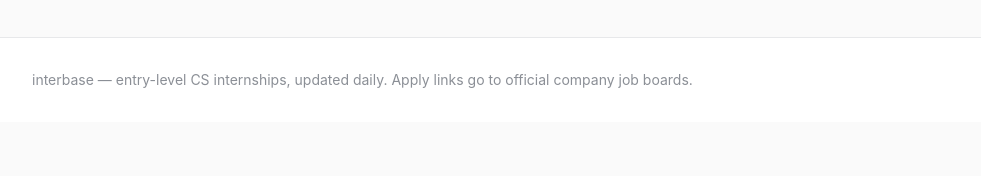
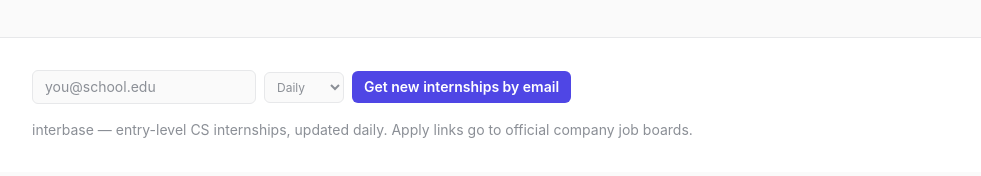
Before and after one commit to josephzhengg/interbase, a Next.js app in the folder apps/web/: page / in a window 1280 px wide. Shown: the part 318-494 px from the top of the page, without its empty margins (48-1029 px from the left). Built offline with nearby package versions, Linux system fonts and the light colour scheme; no server answers; the database is empty.

Commit message:
feat: email digest subscription with double opt-in

```diff
--- /dev/null
+++ b/apps/web/src/app/api/confirm/route.ts
@@ -0,0 +1,14 @@
+import { NextResponse } from "next/server";
+import { eq } from "drizzle-orm";
+import { subscribers } from "@interbase/db";
+import { getDb } from "@/lib/db";
+
+export async function GET(req: Request) {
+  const token = new URL(req.url).searchParams.get("token") ?? "";
+  const baseUrl = process.env.BASE_URL ?? "http://localhost:3000";
+  const rows = token
+    ? await getDb().update(subscribers).set({ confirmedAt: new Date() })
+        .where(eq(subscribers.confirmToken, token)).returning()
+    : [];
+  return NextResponse.redirect(new URL(rows.length ? "/?subscribed=1" : "/?subscribed=0", baseUrl), 302);
+}
--- /dev/null
+++ b/apps/web/src/app/api/subscribe/route.ts
@@ -0,0 +1,40 @@
+import { randomUUID } from "node:crypto";
+import { NextResponse } from "next/server";
+import { eq } from "drizzle-orm";
+import { z } from "zod";
+import { subscribers } from "@interbase/db";
+import { getDb } from "@/lib/db";
+import { sendEmail } from "@/lib/email";
+
+const bodySchema = z.object({
+  email: z.string().email(),
+  frequency: z.enum(["daily", "weekly"]).default("daily"),
+});
+
+export async function POST(req: Request) {
+  const parsed = bodySchema.safeParse(await req.json().catch(() => null));
+  if (!parsed.success) return NextResponse.json({ error: "Enter a valid email address." }, { status: 400 });
+  const { email, frequency } = parsed.data;
+  const db = getDb();
+  const [existing] = await db.select().from(subscribers).where(eq(subscribers.email, email));
+  if (existing?.confirmedAt) return NextResponse.json({ status: "already-subscribed" });
+  let confirmToken: string;
+  if (existing) {
+    confirmToken = existing.confirmToken;
+    await db.update(subscribers).set({ frequency }).where(eq(subscribers.id, existing.id));
+  } else {
+    confirmToken = randomUUID();
+    await db.insert(subscribers).values({
+      email, frequency, confirmToken, unsubscribeToken: randomUUID(),
+    });
+  }
+  const baseUrl = process.env.BASE_URL ?? "http://localhost:3000";
+  await sendEmail({
+    to: email,
+    subject: "Confirm your interbase digest",
+    html: `<p>Click to confirm your ${frequency} digest of new entry-level internships:</p>
+<p><a href="${baseUrl}/api/confirm?token=${confirmToken}">Confirm subscription</a></p>
+<p>If you didn't request this, ignore this email.</p>`,
+  });
+  return NextResponse.json({ status: "confirmation-sent" });
+}
--- /dev/null
+++ b/apps/web/src/app/api/unsubscribe/route.ts
@@ -0,0 +1,13 @@
+import { NextResponse } from "next/server";
+import { eq } from "drizzle-orm";
+import { subscribers } from "@interbase/db";
+import { getDb } from "@/lib/db";
+
+export async function GET(req: Request) {
+  const token = new URL(req.url).searchParams.get("token") ?? "";
+  const baseUrl = process.env.BASE_URL ?? "http://localhost:3000";
+  if (token) {
+    await getDb().delete(subscribers).where(eq(subscribers.unsubscribeToken, token));
+  }
+  return NextResponse.redirect(new URL("/?unsubscribed=1", baseUrl), 302);
+}
--- a/apps/web/src/app/layout.tsx
+++ b/apps/web/src/app/layout.tsx
@@ -1,5 +1,6 @@
 import type { Metadata } from "next";
 import Link from "next/link";
+import { SubscribeForm } from "@/components/SubscribeForm";
 import "./globals.css";
 
 export const metadata: Metadata = {
@@ -29,7 +30,8 @@ export default function RootLayout({ children }: { children: React.ReactNode })
         </header>
         <main className="mx-auto max-w-6xl px-4 py-6">{children}</main>
         <footer className="mt-12 border-t border-border bg-surface py-8">
-          <div className="mx-auto max-w-6xl px-4 text-sm text-muted">
+          <div className="mx-auto flex max-w-6xl flex-col gap-4 px-4 text-sm text-muted">
+            <SubscribeForm />
             <p>interbase — entry-level CS internships, updated daily. Apply links go to official company job boards.</p>
           </div>
         </footer>
--- /dev/null
+++ b/apps/web/src/components/SubscribeForm.tsx
@@ -0,0 +1,58 @@
+"use client";
+
+import { useState } from "react";
+
+export function SubscribeForm() {
+  const [email, setEmail] = useState("");
+  const [frequency, setFrequency] = useState<"daily" | "weekly">("daily");
+  const [status, setStatus] = useState<"idle" | "busy" | "sent" | "already" | "error">("idle");
+
+  async function submit(e: React.FormEvent) {
+    e.preventDefault();
+    setStatus("busy");
+    try {
+      const res = await fetch("/api/subscribe", {
+        method: "POST",
+        headers: { "content-type": "application/json" },
+        body: JSON.stringify({ email, frequency }),
+      });
+      if (!res.ok) throw new Error("bad status");
+      const data = (await res.json()) as { status: string };
+      setStatus(data.status === "already-subscribed" ? "already" : "sent");
+    } catch {
+      setStatus("error");
+    }
+  }
+
+  if (status === "sent") return <p className="text-sm text-ok">Check your inbox to confirm your subscription.</p>;
+  if (status === "already") return <p className="text-sm text-muted">You're already subscribed.</p>;
+
+  return (
+    <form onSubmit={submit} className="flex flex-wrap items-center gap-2">
+      <input
+        type="email"
+        required
+        value={email}
+        onChange={(e) => setEmail(e.target.value)}
+        placeholder="you@school.edu"
+        className="w-56 rounded-md border border-border bg-bg px-3 py-1.5 text-sm placeholder:text-muted focus:border-accent focus:outline-none"
+      />
+      <select
+        value={frequency}
+        onChange={(e) => setFrequency(e.target.value as "daily" | "weekly")}
+        className="rounded-md border border-border bg-bg px-2 py-1.5 text-xs text-muted focus:outline-none"
+      >
+        <option value="daily">Daily</option>
+        <option value="weekly">Weekly</option>
+      </select>
+      <button
+        type="submit"
+        disabled={status === "busy"}
+        className="rounded-md bg-accent px-3 py-1.5 text-sm font-semibold text-white hover:opacity-90 disabled:opacity-50"
+      >
+        Get new internships by email
+      </button>
+      {status === "error" && <span className="text-xs text-muted">Something went wrong — try again.</span>}
+    </form>
+  );
+}
--- /dev/null
+++ b/apps/web/src/lib/email.ts
@@ -0,0 +1,13 @@
+export interface EmailMessage { to: string; subject: string; html: string }
+
+export async function sendEmail(msg: EmailMessage): Promise<void> {
+  const key = process.env.RESEND_API_KEY;
+  const from = process.env.FROM_EMAIL;
+  if (!key || !from) throw new Error("RESEND_API_KEY and FROM_EMAIL are required");
+  const res = await fetch("https://api.resend.com/emails", {
+    method: "POST",
+    headers: { authorization: `Bearer ${key}`, "content-type": "application/json" },
+    body: JSON.stringify({ from, to: msg.to, subject: msg.subject, html: msg.html }),
+  });
+  if (!res.ok) throw new Error(`resend: HTTP ${res.status} ${await res.text()}`);
+}
```
Also changed, not shown: 1 other file (tests, documents, lock files or other folders).
